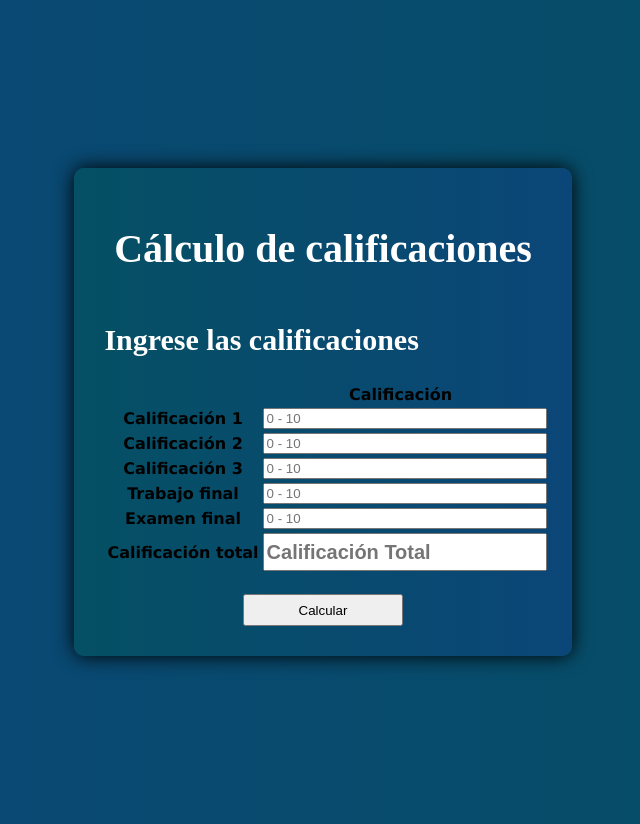
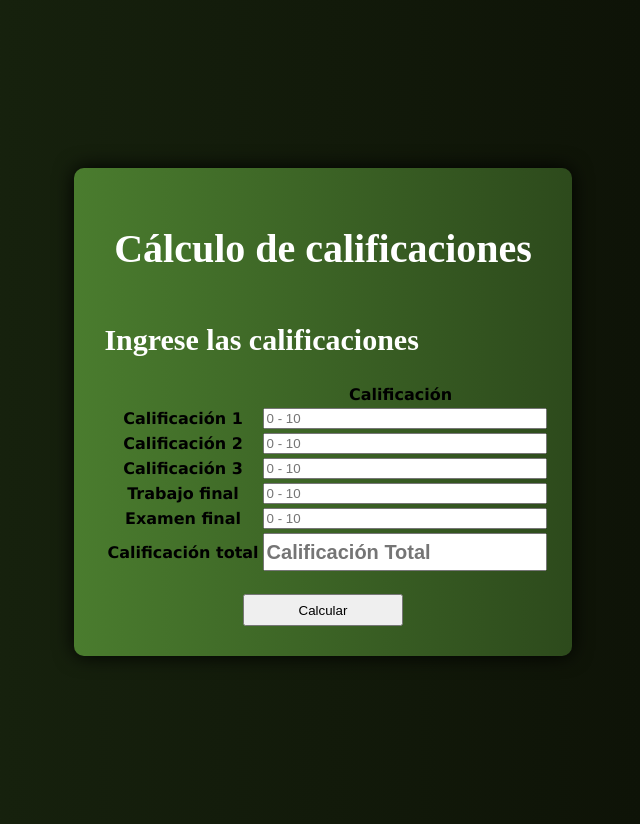
Before and after one commit to ViewedRapier708/5IV8_DelenaCaballeroJoseRoberto_PWP, a web app: file 05ejercicios/Ejercicio4/ejercicio4.html in a window 1280 px wide. Shown: the whole page, without its empty margins (317-957 px from the left). Run offline with its HTML, style and script files only (its server is not run), Linux system fonts and the light colour scheme.

Commit message:
cambio de colores

```diff
--- a/05ejercicios/Ejercicio4/css/syle.css
+++ b/05ejercicios/Ejercicio4/css/syle.css
@@ -3,11 +3,11 @@ body{
     flex-direction: column;
     align-items: center;
     padding: 10rem;
-  background: linear-gradient(to left, #055064, #0B4678);
+  background: linear-gradient(to left, #0A0C04, #1A2810);
 }
 .container{
     border-radius: 10px;
-    background:linear-gradient(to left ,#0B4678,#055064) ;
+    background:linear-gradient(to left ,#2D4A1C,#4A7C2E) ;
     padding: 30px;
     box-shadow: 0px 0px 20px rgb(0, 0, 0);
     transition: transform 0.9s ease;
@@ -37,7 +37,7 @@ input{
 #calificacionTotal{
     height:2rem;
     border-radius: 4x;
-    color: #000000;
+    color: #0A0C04;
     font-size: 20px;
     font-weight: bold;
 }
@@ -50,8 +50,8 @@ button{
     width: 10rem;
 }
 button:hover{
-    background-color: #0a7b9a;
+    background-color: #5d8f39;
 }
 button:active{
-background-color: #5b98a9;
+background-color: #8BC34A;
 }
```
